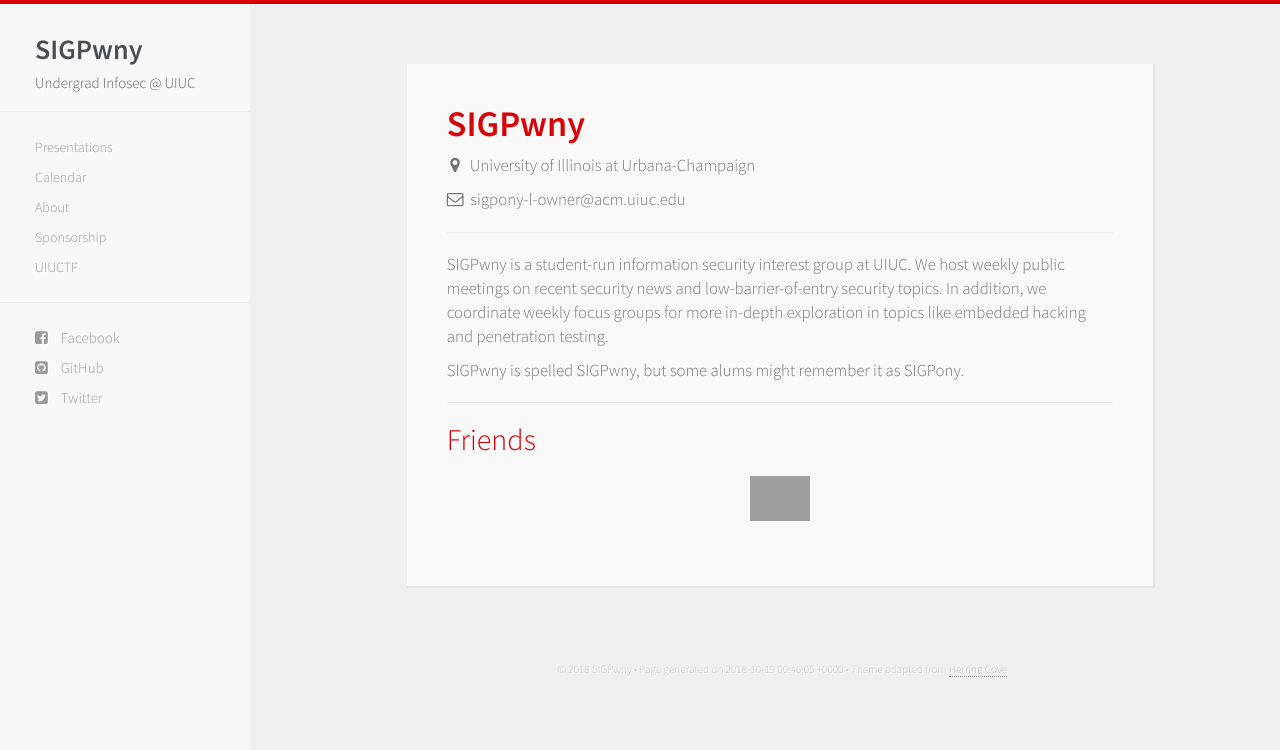
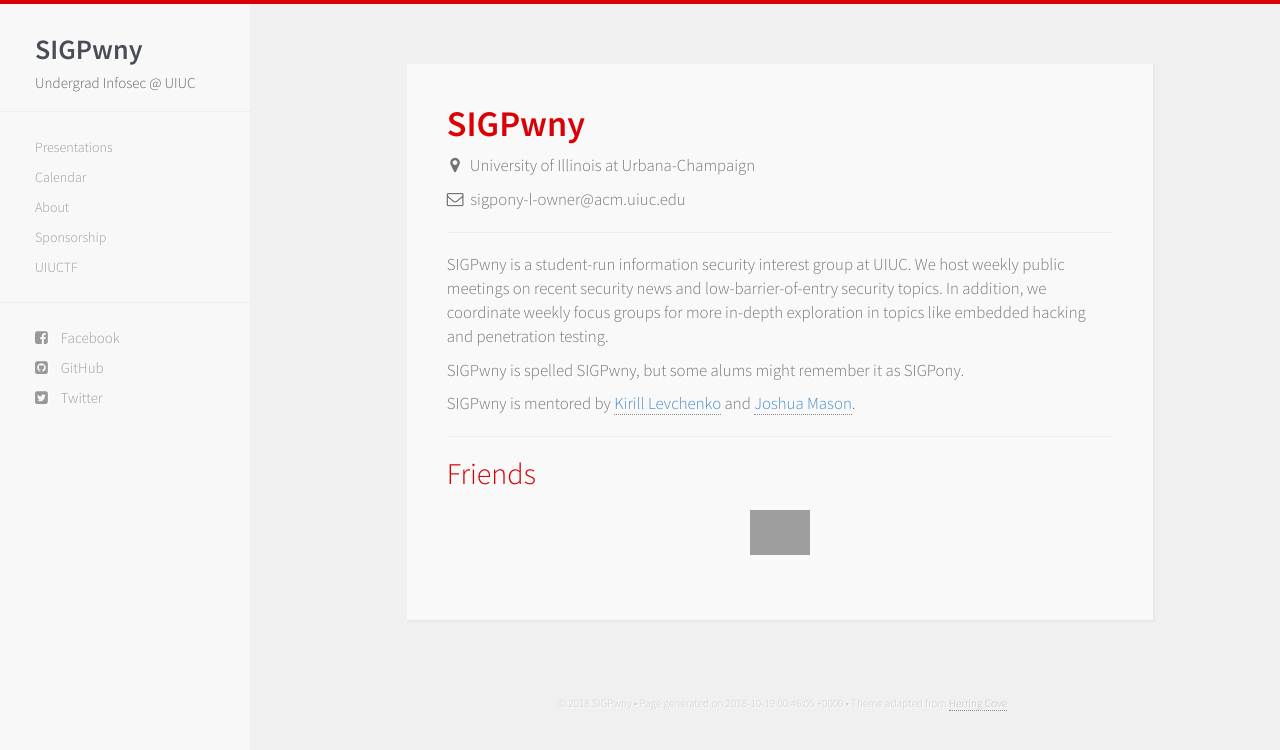
Before and after one commit to sigpwny/sigpwny.github.io-archive, a Jekyll site: the page built from about.html, in a window 1280 px wide. Shown: the top 750 px of the page. Built offline with Jekyll 4.4.1, drawn with Linux system fonts in a browser that asks for light colours; nearby versions of some CDN libraries; grey boxes are pictures that could not be loaded.

Commit message:
automated

```diff
--- a/about.html
+++ b/about.html
@@ -20,6 +20,8 @@
 
 		  <p>SIGPwny is spelled SIGPwny, but some alums might remember it as SIGPony.</p>
 
+		  <p>SIGPwny is mentored by <a href="http://klevchen.ece.illinois.edu/">Kirill Levchenko</a> and <a href="http://joshm.web.engr.illinois.edu/">Joshua Mason</a>.</p>
+
           <hr />
           <h2>Friends</h2>
           <ul id="friends">
```
